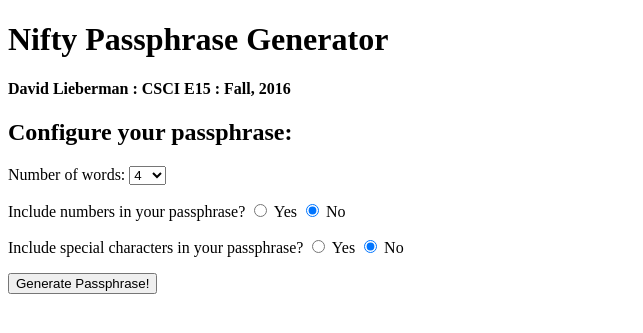
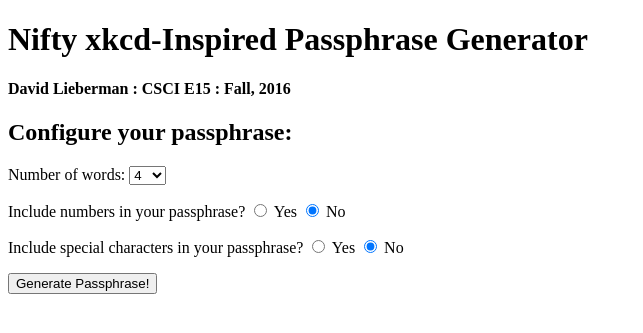
Before and after one commit to davidilieberman/cscie15-p2, a PHP site: page / in a window 1280 px wide. Shown: the top 333 px of the page, without its empty margins (0-643 px from the left). Run offline with PHP 8.4, Linux system fonts and the light colour scheme.

Commit message:
Updated page header

```diff
--- a/index.php
+++ b/index.php
@@ -1,14 +1,14 @@
 <!DOCTYPE html>
 <html lang="en">
   <head>
-    <title>CSCI E15 : Fall, 2016 : David Lieberman : P2 : Nifty Passphrase Generator</title>
+    <title>CSCI E15 : Fall, 2016 : David Lieberman : P2 : Nifty xkcd-Inspired Passphrase Generator</title>
     <meta charset="UTF-8"/>
     <link href="./styles.css" rel="stylesheet"/>
     <?php require './validate.php'; ?>
   </head>
 
   <body>
-    <h1>Nifty Passphrase Generator</h1>
+    <h1>Nifty xkcd-Inspired Passphrase Generator</h1>
     <h4>David Lieberman : CSCI E15 : Fall, 2016</h4>
     <h2>Configure your passphrase:</h2>
 
```
